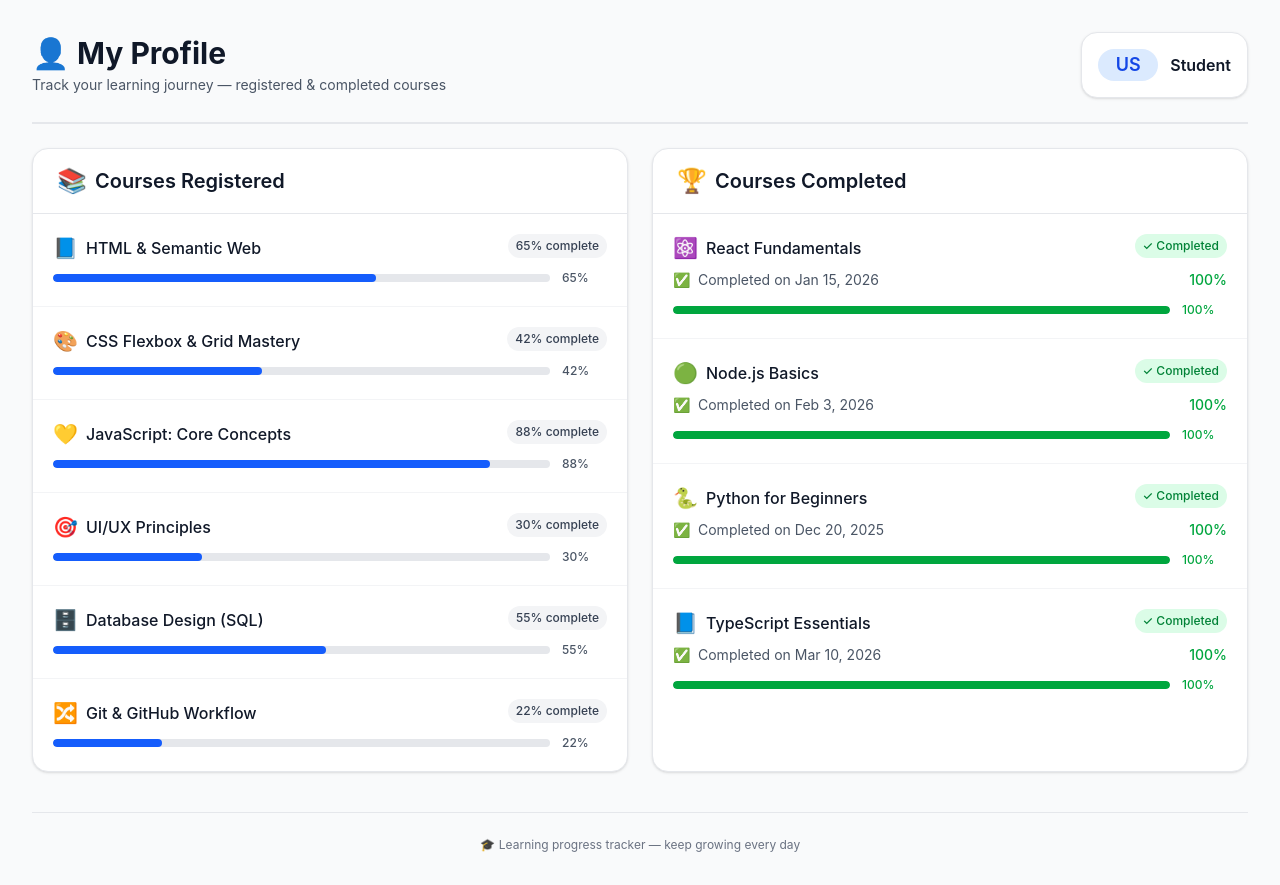
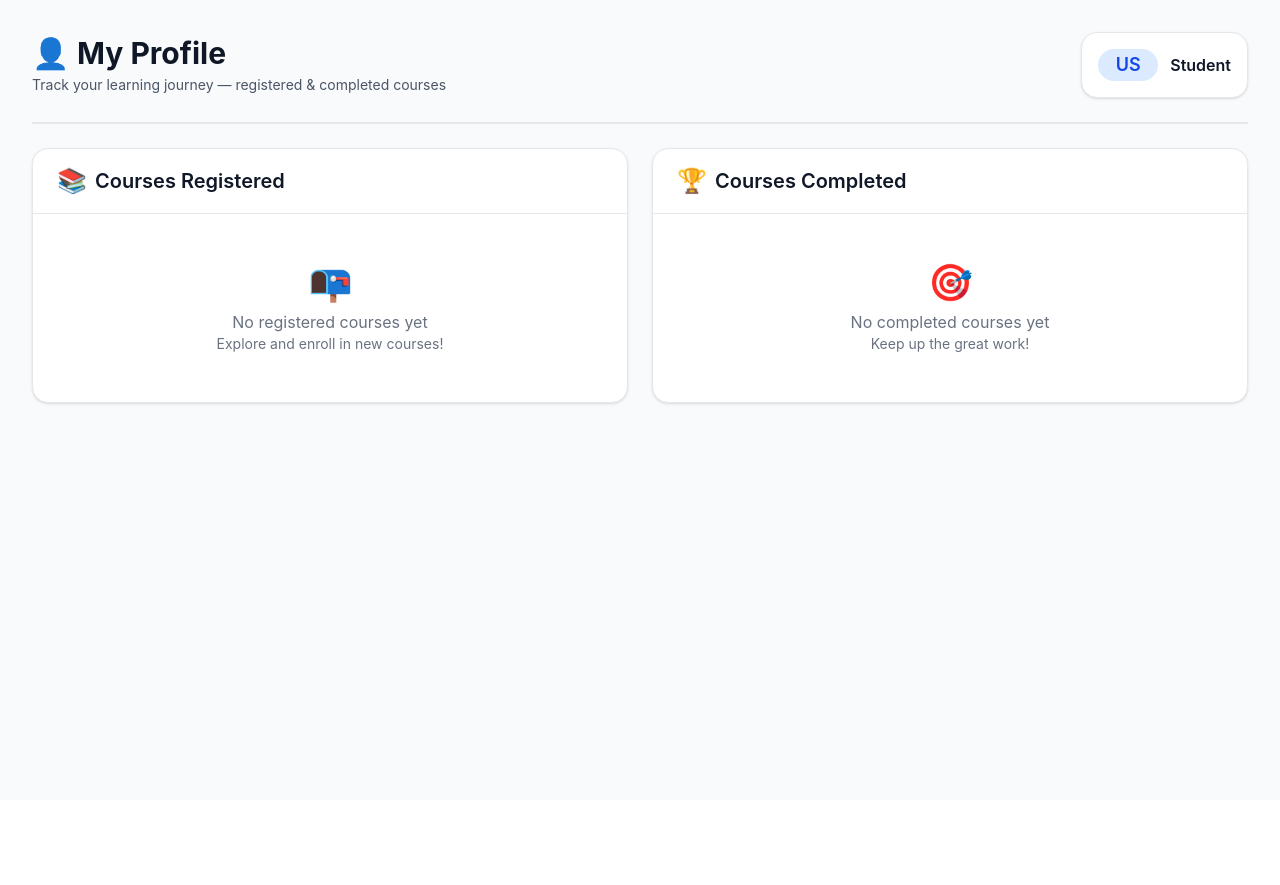
Before and after one commit to Kinglucky04/E-learning-website, a React (Vite) app in the folder kings-e-learn/: page /profile in a window 1280 px wide. After the commit the page ends 800 px from the top, so only its background shows below. Built offline with nearby package versions, Linux system fonts and the light colour scheme.

Commit message:
refactor more codes, ensure that the courses are added to the profile page when the user click on start learning

```diff
--- a/kings-e-learn/src/components/ProfilePage.jsx
+++ b/kings-e-learn/src/components/ProfilePage.jsx
@@ -1,29 +1,42 @@
-import React, { useState } from 'react';
+import React, { useState, useEffect } from 'react';
 import { useAuth } from './hooks/useAuth';
+import { getRegisteredCourses, getCompletedCourses} from '../components/utils/CourseStorage';
 
 const ProfilePage = () => {
   const { user } = useAuth();
+  const [registeredCourses, setRegisteredCourses] = useState([]);
+  const [completedCourses, setCompletedCourses] = useState([]);
 
-  // Sample courses data
-  const [registeredCourses] = useState([
-    { id: 1, title: "HTML & Semantic Web", progress: 65, icon: "📘" },
-    { id: 2, title: "CSS Flexbox & Grid Mastery", progress: 42, icon: "🎨" },
-    { id: 3, title: "JavaScript: Core Concepts", progress: 88, icon: "💛" },
-    { id: 4, title: "UI/UX Principles", progress: 30, icon: "🎯" },
-    { id: 5, title: "Database Design (SQL)", progress: 55, icon: "🗄️" },
-    { id: 6, title: "Git & GitHub Workflow", progress: 22, icon: "🔀" }
-  ]);
+  useEffect(() => {
+    setRegisteredCourses(getRegisteredCourses());
+    setCompletedCourses(getCompletedCourses());
+  }, []);
 
-  const [completedCourses] = useState([
-    { id: 1, title: "React Fundamentals", progress: 100, icon: "⚛️", completedDate: "Jan 15, 2026" },
-    { id: 2, title: "Node.js Basics", progress: 100, icon: "🟢", completedDate: "Feb 3, 2026" },
-    { id: 3, title: "Python for Beginners", progress: 100, icon: "🐍", completedDate: "Dec 20, 2025" },
-    { id: 4, title: "TypeScript Essentials", progress: 100, icon: "📘", completedDate: "Mar 10, 2026" }
-  ]);
 
-  // Get initials for avatar
+  useEffect(() => {
+  const updateCourses = () => {
+    setRegisteredCourses(getRegisteredCourses());
+    setCompletedCourses(getCompletedCourses());
+  };
+
+  window.addEventListener("coursesUpdated", updateCourses);
+
+  return () => window.removeEventListener("coursesUpdated", updateCourses);
+}, []);
+
+useEffect(() => {
+  const handleFocus = () => {
+    setRegisteredCourses(getRegisteredCourses());
+    setCompletedCourses(getCompletedCourses());
+  };
+
+  window.addEventListener("focus", handleFocus);
+
+  return () => window.removeEventListener("focus", handleFocus);
+}, []);
+
   const getInitials = () => {
-    if (!user?.username) return "US"; // fallback
+    if (!user?.username) return "US";
     return user.username.substring(0, 2).toUpperCase();
   };
 
@@ -34,20 +47,16 @@ const ProfilePage = () => {
         <div className="flex flex-col sm:flex-row sm:items-center sm:justify-between gap-4 pb-6 mb-6 border-b-2 border-gray-200">
           <div>
             <h1 className="text-3xl font-bold text-gray-900 flex items-center gap-2">
-              <span className="text-3xl">👤</span>
-              My Profile
+              <span className="text-3xl">👤</span> My Profile
             </h1>
             <p className="text-sm text-gray-600 mt-1">
               Track your learning journey — registered & completed courses
             </p>
           </div>
 
-          {/* User Info Card */}
           <div className="bg-white rounded-2xl p-4 shadow-sm border border-gray-200 flex items-center gap-3">
             <div className="w-15 h-8 bg-blue-100 rounded-full flex items-center justify-center">
-              <span className="text-blue-700 font-semibold text-lg">
-                {getInitials()}
-              </span>
+              <span className="text-blue-700 font-semibold text-lg">{getInitials()}</span>
             </div>
             <div>
               <div className="font-semibold text-gray-900">{user?.name || user?.username || "Student"}</div>
@@ -58,112 +67,11 @@ const ProfilePage = () => {
         {/* Two Column Grid */}
         <div className="grid grid-cols-1 lg:grid-cols-2 gap-6">
 
-          {/* Courses Registered Section */}
-          <div className="bg-white rounded-2xl shadow-sm border border-gray-200 overflow-hidden">
-            <div className="px-6 py-4 border-b border-gray-200 flex items-center gap-2">
-              <span className="text-2xl">📚</span>
-              <h2 className="text-xl font-semibold text-gray-900">Courses Registered</h2>
-            </div>
+          {/* Registered Courses */}
+          <CourseList title="Courses Registered" courses={registeredCourses} type="registered" />
 
-            <div className="divide-y divide-gray-100">
-              {registeredCourses.length === 0 ? (
-                <div className="py-12 text-center text-gray-500">
-                  <span className="text-4xl block mb-2">📭</span>
-                  <p>No registered courses yet</p>
-                  <p className="text-sm">Explore and enroll in new courses!</p>
-                </div>
-              ) : (
-                registeredCourses.map((course) => (
-                  <div key={course.id} className="p-5 hover:bg-gray-50 transition-colors">
-                    <div className="flex items-start justify-between mb-2">
-                      <div className="flex items-center gap-2">
-                        <span className="text-xl">{course.icon}</span>
-                        <h3 className="font-medium text-gray-900">{course.title}</h3>
-                      </div>
-                      <span className="text-xs font-medium bg-gray-100 text-gray-700 px-2 py-1 rounded-full">
-                        {course.progress}% complete
-                      </span>
-                    </div>
-
-                    {/* Progress Bar */}
-                    <div className="mt-2">
-                      <div className="flex items-center gap-3">
-                        <div className="flex-1 h-2 bg-gray-200 rounded-full overflow-hidden">
-                          <div
-                            className="h-full bg-blue-600 rounded-full transition-all duration-300"
-                            style={{ width: `${course.progress}%` }}
-                          />
-                        </div>
-                        <span className="text-xs font-medium text-gray-600 min-w-[45px]">
-                          {course.progress}%
-                        </span>
-                      </div>
-                    </div>
-                  </div>
-                ))
-              )}
-            </div>
-          </div>
-
-          {/* Courses Completed Section */}
-          <div className="bg-white rounded-2xl shadow-sm border border-gray-200 overflow-hidden">
-            <div className="px-6 py-4 border-b border-gray-200 flex items-center gap-2">
-              <span className="text-2xl">🏆</span>
-              <h2 className="text-xl font-semibold text-gray-900">Courses Completed</h2>
-            </div>
-
-            <div className="divide-y divide-gray-100">
-              {completedCourses.length === 0 ? (
-                <div className="py-12 text-center text-gray-500">
-                  <span className="text-4xl block mb-2">🎯</span>
-                  <p>No completed courses yet</p>
-                  <p className="text-sm">Keep up the great work!</p>
-                </div>
-              ) : (
-                completedCourses.map((course) => (
-                  <div key={course.id} className="p-5 hover:bg-gray-50 transition-colors">
-                    <div className="flex items-start justify-between mb-2">
-                      <div className="flex items-center gap-2">
-                        <span className="text-xl">{course.icon}</span>
-                        <h3 className="font-medium text-gray-900">{course.title}</h3>
-                      </div>
-                      <span className="text-xs font-medium bg-green-100 text-green-700 px-2 py-1 rounded-full">
-                        ✓ Completed
-                      </span>
-                    </div>
-
-                    {/* Completion Info */}
-                    <div className="mt-2 flex items-center justify-between text-sm">
-                      <div className="flex items-center gap-2 text-gray-600">
-                        <span>✅</span>
-                        <span>Completed on {course.completedDate}</span>
-                      </div>
-                      <span className="text-green-600 font-medium">100%</span>
-                    </div>
-
-                    {/* Progress Bar (Full) */}
-                    <div className="mt-3">
-                      <div className="flex items-center gap-3">
-                        <div className="flex-1 h-2 bg-gray-200 rounded-full overflow-hidden">
-                          <div className="h-full bg-green-600 rounded-full w-full" />
-                        </div>
-                        <span className="text-xs font-medium text-green-600 min-w-[45px]">
-                          100%
-                        </span>
-                      </div>
-                    </div>
-                  </div>
-                ))
-              )}
-            </div>
-          </div>
-        </div>
-
-        {/* Footer */}
-        <div className="mt-10 pt-6 border-t border-gray-200 text-center">
-          <p className="text-xs text-gray-500 flex items-center justify-center gap-1">
-            <span>🎓</span> Learning progress tracker — keep growing every day
-          </p>
+          {/* Completed Courses */}
+          <CourseList title="Courses Completed" courses={completedCourses} type="completed" />
         </div>
       </div>
     </div>
@@ -171,3 +79,56 @@ const ProfilePage = () => {
 };
 
 export default ProfilePage;
+
+// Reusable CourseList Component
+const CourseList = ({ title, courses, type }) => (
+  <div className="bg-white rounded-2xl shadow-sm border border-gray-200 overflow-hidden">
+    <div className="px-6 py-4 border-b border-gray-200 flex items-center gap-2">
+      <span className="text-2xl">{type === "registered" ? "📚" : "🏆"}</span>
+      <h2 className="text-xl font-semibold text-gray-900">{title}</h2>
+    </div>
+
+    <div className="divide-y divide-gray-100">
+      {courses.length === 0 ? (
+        <div className="py-12 text-center text-gray-500">
+          <span className="text-4xl block mb-2">{type === "registered" ? "📭" : "🎯"}</span>
+          <p>No {type} courses yet</p>
+          <p className="text-sm">{type === "registered" ? "Explore and enroll in new courses!" : "Keep up the great work!"}</p>
+        </div>
+      ) : (
+        courses.map(course => (
+          <div key={course.id} className="p-5 hover:bg-gray-50 transition-colors">
+            <div className="flex items-start justify-between mb-2">
+              <div className="flex items-center gap-2">
+                <span className="text-xl">{course.icon || "📘"}</span>
+                <h3 className="font-medium text-gray-900">{course.title}</h3>
+              </div>
+              <span className={`text-xs font-medium px-2 py-1 rounded-full ${
+                type === "registered" ? "bg-gray-100 text-gray-700" : "bg-green-100 text-green-700"
+              }`}>
+                {type === "registered" ? `${course.progress || 0}% complete` : "✓ Completed"}
+              </span>
+            </div>
+
+            {/* Progress Bar */}
+            <div className="mt-2 flex items-center gap-3">
+              <div className="flex-1 h-2 bg-gray-200 rounded-full overflow-hidden">
+                <div
+                  className={`h-full rounded-full ${type === "registered" ? "bg-blue-600" : "bg-green-600"}`}
+                  style={{ width: `${course.progress || 0}%` }}
+                />
+              </div>
+              <span className="text-xs font-medium text-gray-600 min-w-[45px]">
+                {course.progress || 0}%
+              </span>
+            </div>
+
+            {type === "completed" && course.completedDate && (
+              <p className="text-xs text-gray-500 mt-1">Completed on {course.completedDate}</p>
+            )}
+          </div>
+        ))
+      )}
+    </div>
+  </div>
+);
--- a/kings-e-learn/src/components/hero/Courses/Web2/BeginnerCourses.jsx
+++ b/kings-e-learn/src/components/hero/Courses/Web2/BeginnerCourses.jsx
@@ -3,7 +3,7 @@ import {addCourseToStorage} from "../../../utils/CourseStorage"
 
 const beginnerCourses = [
   {
-    id: 1,
+    id: 102,
     title: "HTML5 Mastery",
     description: "Learn the structure of the web with HTML5",
     duration: "4 hours",
@@ -19,7 +19,7 @@ const beginnerCourses = [
     ]
   },
   {
-    id: 2,
+    id: 202,
     title: "CSS3 Styling",
     description: "Make beautiful websites with CSS3",
     duration: "6 hours",
@@ -35,7 +35,7 @@ const beginnerCourses = [
     ]
   },
   {
-    id: 3,
+    id: 302,
     title: "JavaScript Fundamentals",
     description: "Learn the language of the web",
     duration: "8 hours",
--- a/kings-e-learn/src/components/utils/CourseStorage.jsx
+++ b/kings-e-learn/src/components/utils/CourseStorage.jsx
@@ -1,17 +1,41 @@
 export const addCourseToStorage = (course) => {
-  const existing = JSON.parse(localStorage.getItem("courses")) || [];
+  const courses = getRegisteredCourses();
 
-  const alreadyExists = existing.find(c => c.id === course.id);
+  // Prevent duplicates
+  const exists = courses.find(c => c.id === course.id);
+  if (!exists) {
+    courses.push({ ...course, progress: 0 }); // optional: track progress
+    localStorage.setItem("registeredCourses", JSON.stringify(courses));
+    alert(`${course.title} has been added to your registered courses!`);
+    window.dispatchEvent(new Event("coursesUpdated"));
+  } else {
+    alert(`${course.title} is already in your registered courses.`);
+  }
+};
 
-  if (alreadyExists) return false;
+export const completeCourse = (courseId) => {
+  const registeredCourses = getRegisteredCourses();
+  const courseIndex = registeredCourses.findIndex(c => c.id === courseId);
+  if (courseIndex !== -1) {
+    const course = registeredCourses[courseIndex];
+    const completedCourses = getCompletedCourses();
+    completedCourses.push({ ...course, progress: 100, completedDate: new Date().toLocaleDateString("en-US", {month: "short", day: "numeric", year: "numeric"}) });
+    localStorage.setItem("completedCourses", JSON.stringify(completedCourses));
 
-  const newCourse = {
-    id: course.id,
-    title: course.title,
-    progress: 0,
-    completed: false,
-  };
+    // Remove from registered
+    registeredCourses.splice(courseIndex, 1);
+    localStorage.setItem("registeredCourses", JSON.stringify(registeredCourses));
+  }
+};
 
-  localStorage.setItem("courses", JSON.stringify([...existing, newCourse]));
-  return true;
+export const getRegisteredCourses = () => {
+  const courses = localStorage.getItem("registeredCourses");
+  return courses ? JSON.parse(courses) : [];
 };
+
+export const getCoursesFromStorage = () => {
+  const courses = localStorage.getItem("courses");
+  return courses ? JSON.parse(courses) : [];
+};
+
+export const getCompletedCourses = () => JSON.parse(localStorage.getItem("completedCourses")) || [];
```
Also changed, not shown: kings-e-learn/src/components/hero/Courses/Web2/Backend.jsx (+5 -4 lines), kings-e-learn/src/components/hero/Courses/Web2/Frontend.jsx (+4 -4 lines), kings-e-learn/src/components/hero/Courses/Web3/Web3Courses.jsx (+7 -6 lines).
